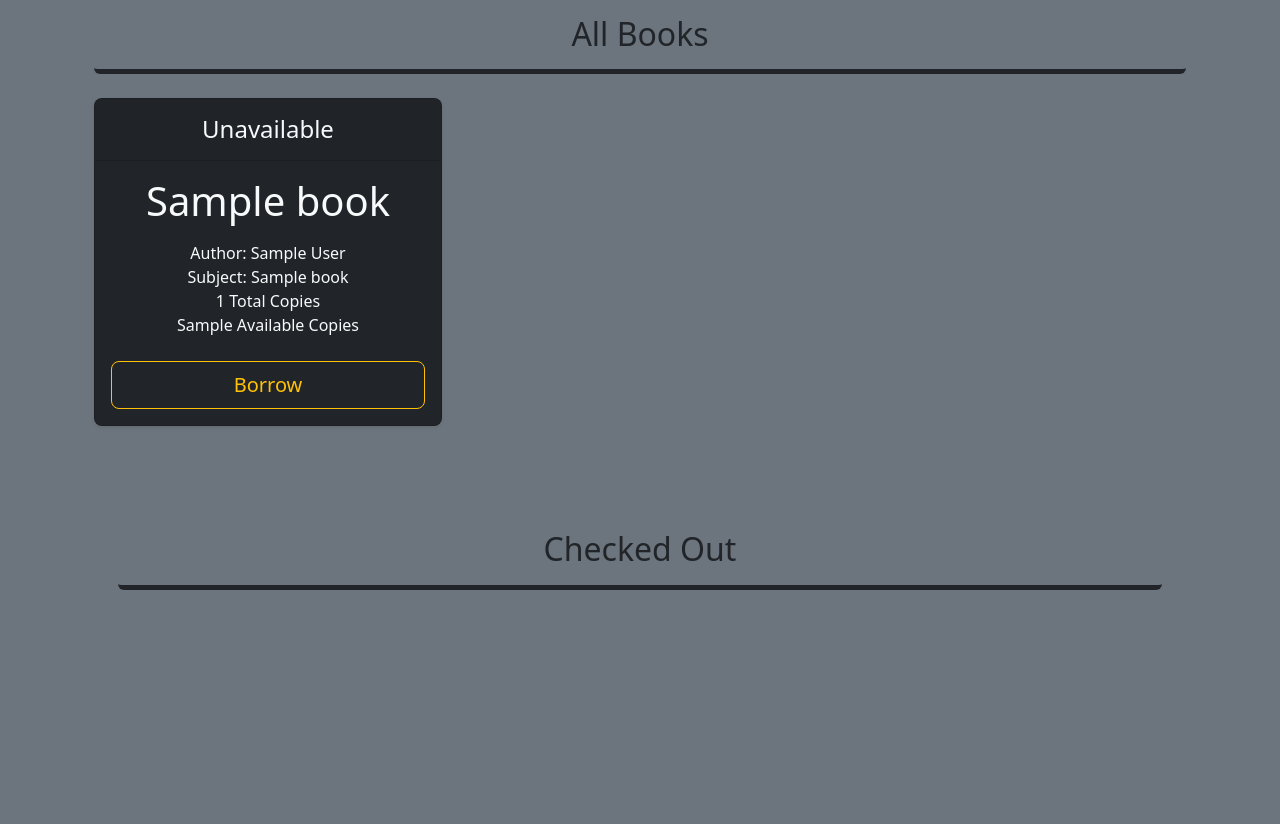
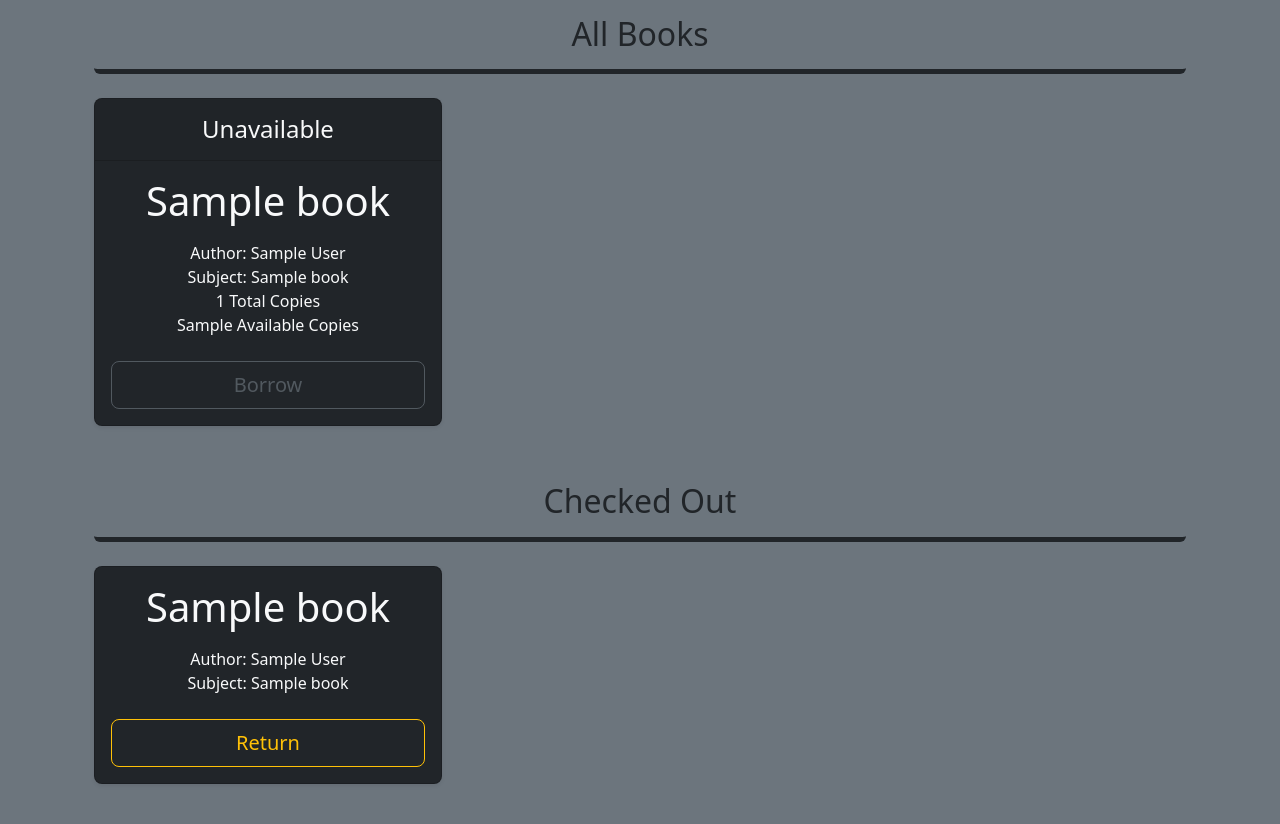
Before and after one commit to mikaylahubbard/Library_System, a Django app: template Library_App/templates/home.html in a window 1280 px wide. Shown: the part 793-1617 px from the top of the page. Before the commit the page ends 1383 px from the top, so only its background shows below. Run offline with Django 5.2, Linux system fonts and the light colour scheme; the template is opened without the code that fills it: most values are stand-ins (such as "Sample title", 1, 10 or a date in 2020).

Commit message:
Edit home

```diff
--- a/Library_App/templates/home.html
+++ b/Library_App/templates/home.html
@@ -139,12 +139,11 @@
     <div class="container px-4 text-center">
       <h2 class="p-3 border-bottom border-dark border-5 rounded">All Books</h2>
 
-      <div class = "row row-cols-1 row-cols-md-3 mb-3 text-center">
-        {% if books%}
-        {% for book in books %}
+      <div class="row row-cols-1 row-cols-md-3 mb-3 text-center">
+        {% if books%} {% for book in books %}
         <div class="col mt-3">
           <div class="card mb-4 rounded-3 shadow-sm bg-dark text-light">
-              <div class="card-header py-3 ">
+            <div class="card-header py-3">
               {% if book.available %}
               <h4 class="my-0 fw-normal">Available</h4>
               {% else %}
@@ -152,33 +151,94 @@
               {% endif %}
             </div>
             <div class="card-body">
-                <h1 class="card-title pricing-card-title">
-                  {{book.title}}
-                </h1>
+              <h1 class="card-title pricing-card-title">{{book.title}}</h1>
               <ul class="list-unstyled mt-3 mb-4">
-
                 <li>Author: {{book.author}}</li>
                 <li>Subject: {{book.subject}}</li>
                 <li>{{book.total_copies}} Total Copies</li>
                 <li>{{book.available_copies}} Available Copies</li>
               </ul>
-                <button type="button" class="w-100 btn btn-lg btn-outline-warning">
+              {% if book.available %}
+              <form
+                method="POST"
+                action="{% url 'home' %}"
+                style="display: inline"
+              >
+                {% csrf_token %}
+                <input
+                  type="hidden"
+                  name="book_id"
+                  value="{{ book.book_id }}"
+                />
+                <button
+                  type="submit"
+                  name="borrow"
+                  value="1"
+                  class="w-100 btn btn-lg btn-outline-warning"
+                >
                   Borrow
                 </button>
+              </form>
+              {% else %}
+              <button
+                type="button"
+                class="w-100 btn btn-lg btn-outline-secondary disabled"
+              >
+                Borrow
+              </button>
+              {% endif %}
             </div>
           </div>
         </div>
-          {% endfor %}
-          {% else %}
-          <p> no books in library </p>
+        {% endfor %} {% else %}
+        <p>no books in library</p>
         {% endif %}
-
+      </div>
     </div>
     <!--User's currently checked out books - button to return -->
-    <div class="container px-4 pt-5 text-center" id="featured-3">
+    <div class="container px-4 text-center">
       <h2 class="p-3 border-bottom border-dark border-5 rounded">
         Checked Out
       </h2>
+      <div class="row row-cols-1 row-cols-md-3 mb-3 text-center">
+        {% if borrowed_books %} {% for book in borrowed_books%}
+        <div class="col mt-3">
+          <div class="card mb-4 rounded-3 shadow-sm bg-dark text-light">
+            <div class="card-body">
+              <h1 class="card-title pricing-card-title">{{book.title}}</h1>
+              <ul class="list-unstyled mt-3 mb-4">
+                <li>Author: {{book.author}}</li>
+                <li>Subject: {{book.subject}}</li>
+              </ul>
+              <form
+                method="POST"
+                action="{% url 'home' %}"
+                style="display: inline"
+              >
+                {% csrf_token %}
+                <input
+                  type="hidden"
+                  name="book_id"
+                  value="{{ book.book_id }}"
+                />
+                <button
+                  type="submit"
+                  name="return"
+                  value="1"
+                  class="w-100 btn btn-lg btn-outline-warning"
+                >
+                  Return
+                </button>
+              </form>
+            </div>
+          </div>
+        </div>
+        {% endfor %} {% else %}
+      </div>
+      <div class="text-center">
+        <p>No books checked out</p>
+      </div>
+      {% endif %}
     </div>
     <!-- Add and if role is teacher vs. student and their functionalities-->
     {%endif%} {% comment %} put footer here {% endcomment %}
```
Lines whose indentation alone changed are shown as unchanged.
